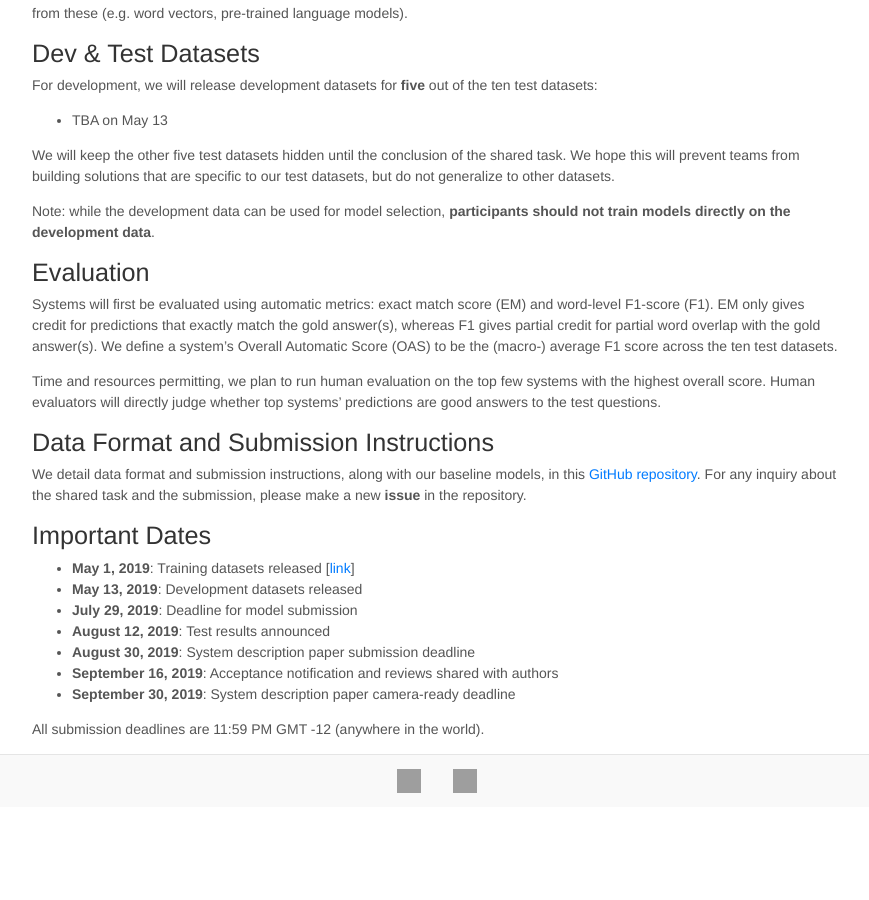
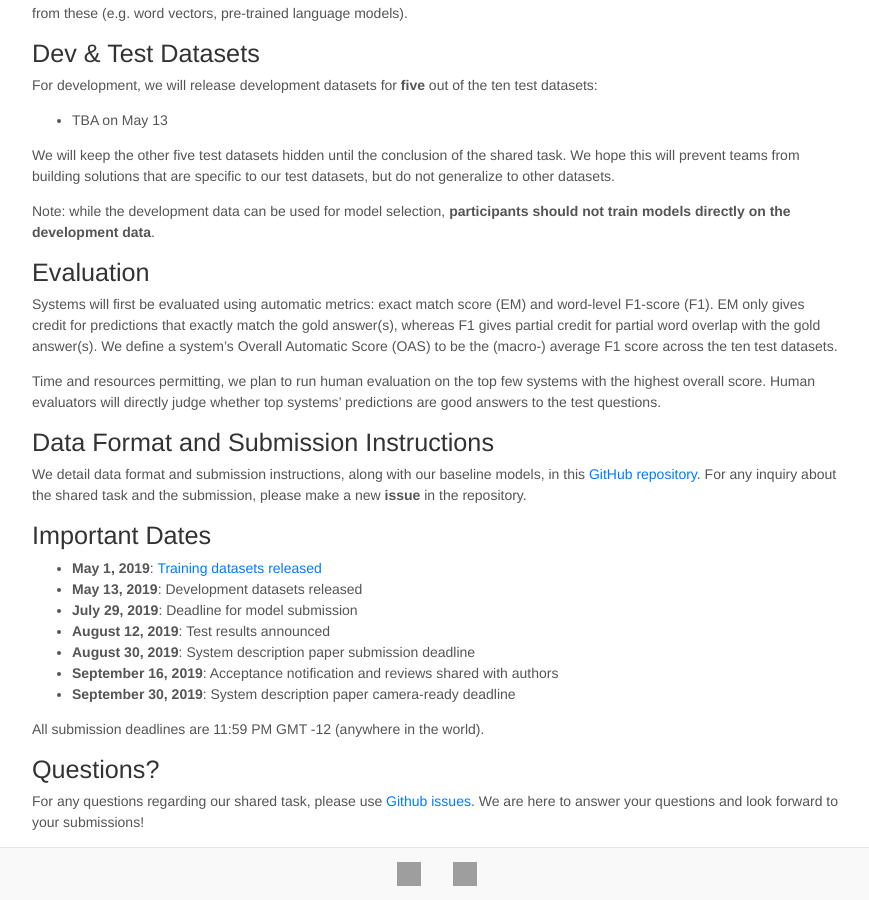
Before and after one commit to mrqa/mrqa.github.io, a Jekyll site: the page built from rc/shared.md, in a window 1280 px wide and 900 px high, scrolled down 951 px. Shown: the whole window, without its empty margins (203-1072 px from the left). Built offline with Jekyll 4.4.1, drawn with Linux system fonts in a browser that asks for light colours; nearby versions of some CDN libraries; before the commit the page ends 1758 px from its top, so only the background shows below that; grey boxes are pictures that could not be loaded.

Commit message:
Add Questions? section

```diff
--- a/rc/shared.md
+++ b/rc/shared.md
@@ -70,7 +70,7 @@ For any inquiry about the shared task and the submission, please make a new **is
 
 ## Important Dates
 
-- **May 1, 2019**: Training datasets released [[link](https://github.com/mrqa/MRQA-Shared-Task-2019#training-data)]
+- **May 1, 2019**: [Training datasets released](https://github.com/mrqa/MRQA-Shared-Task-2019#training-data)
 - **May 13, 2019**: Development datasets released
 - **July 29, 2019**: Deadline for model submission
 - **August 12, 2019**: Test results announced
@@ -79,3 +79,6 @@ For any inquiry about the shared task and the submission, please make a new **is
 - **September 30, 2019**: System description paper camera-ready deadline
 
 All submission deadlines are 11:59 PM GMT -12 (anywhere in the world).
+
+## Questions?
+For any questions regarding our shared task, please use [Github issues](https://github.com/mrqa/MRQA-Shared-Task-2019/issues). We are here to answer your questions and look forward to your submissions!
```
